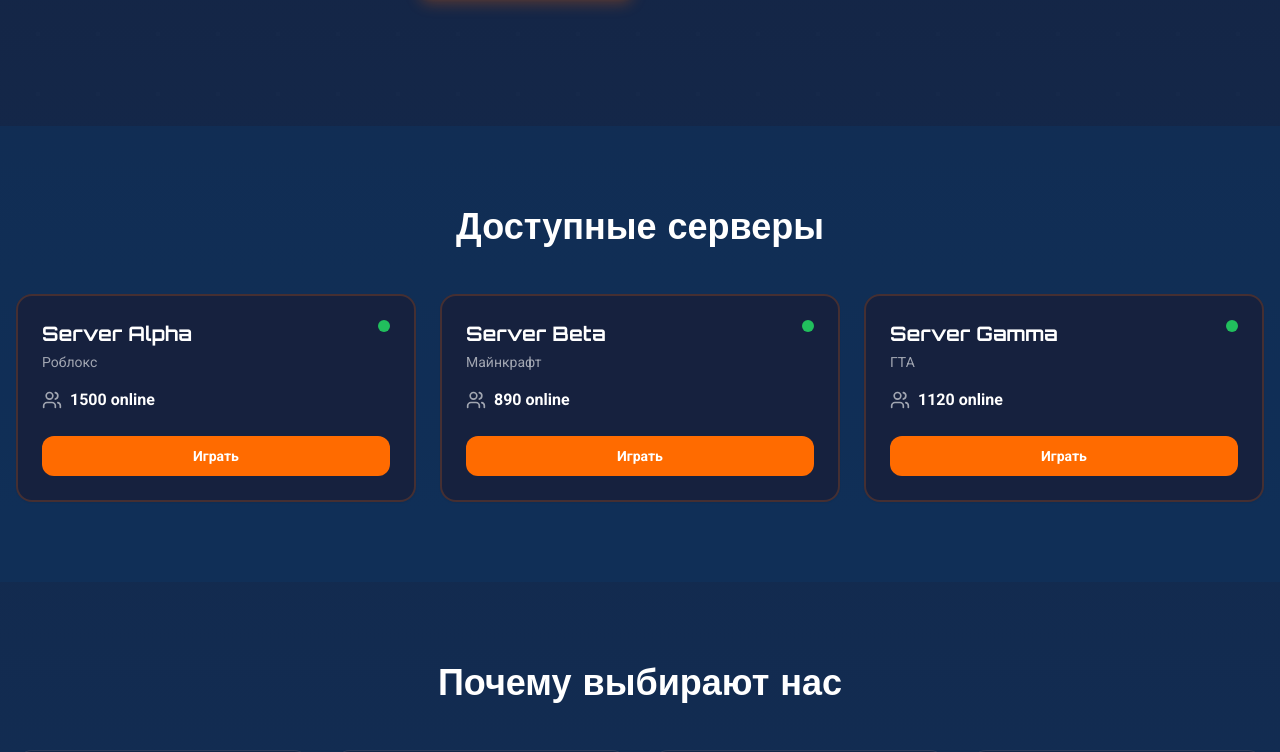
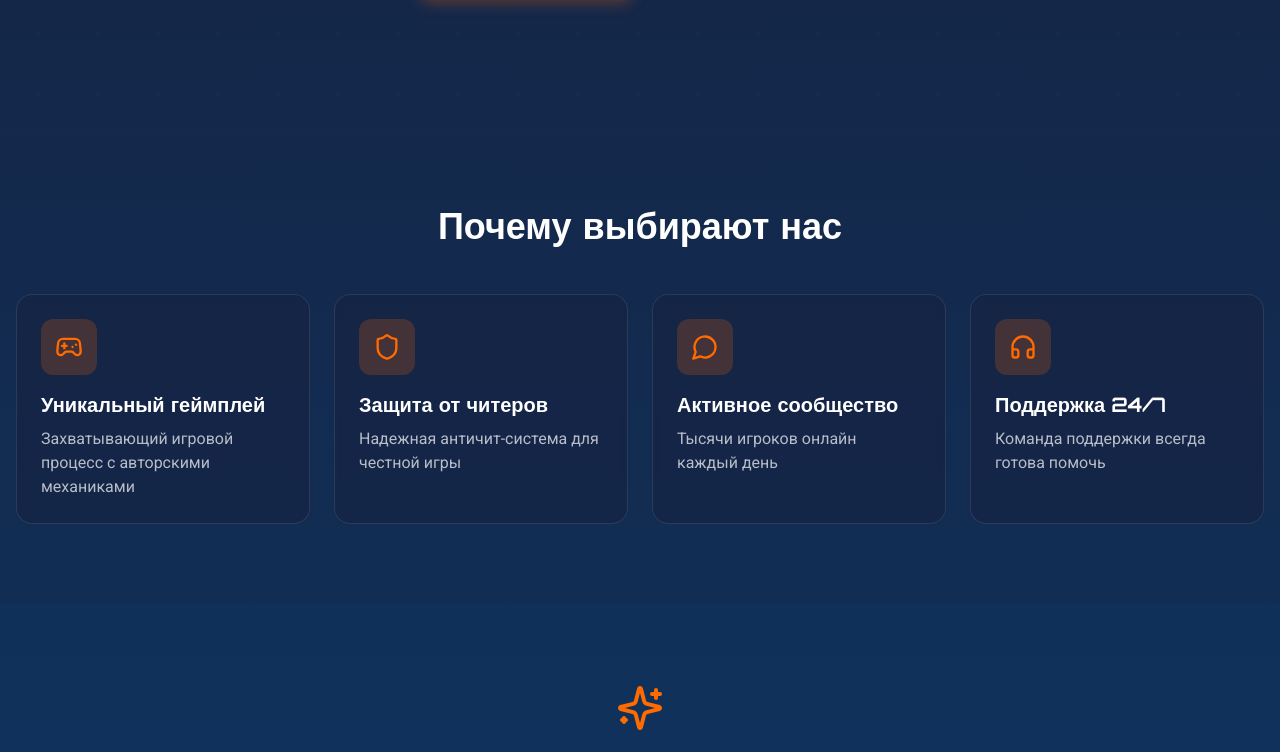
Before and after one commit to pr-poehali-dev/seberia-online-project, a React (Vite) app: page / in a window 1280 px wide. Shown: the part 603-1355 px from the top of the page. Built offline with nearby package versions, Linux system fonts and the light colour scheme.

Commit message:
Удаление серверов и вкладки

```diff
--- a/src/pages/Index.tsx
+++ b/src/pages/Index.tsx
@@ -1,14 +1,8 @@
 import { Button } from "@/components/ui/button";
-import { Card } from "@/components/ui/card";
 import { Badge } from "@/components/ui/badge";
 import Icon from "@/components/ui/icon";
 
 const Index = () => {
-  const servers = [
-    { name: "Server Alpha", online: 1500, map: "Роблокс" },
-    { name: "Server Beta", online: 890, map: "Майнкрафт" },
-    { name: "Server Gamma", online: 1120, map: "ГТА" },
-  ];
 
   const features = [
     {
@@ -97,38 +91,7 @@ const Index = () => {
         </div>
       </section>
 
-      <section id="play" className="py-20 bg-[#0F3460]/50">
-        <div className="container mx-auto px-4">
-          <h3 className="text-3xl md:text-4xl font-bold text-white text-center mb-12">
-            Доступные серверы
-          </h3>
-          <div className="grid md:grid-cols-3 gap-6">
-            {servers.map((server, index) => (
-              <Card
-                key={index}
-                className="bg-[#16213E] border-2 border-[#FF6B00]/20 hover:border-[#FF6B00]/60 transition-all duration-300 p-6 rounded-2xl hover:scale-105"
-              >
-                <div className="flex justify-between items-start mb-4">
-                  <div>
-                    <h4 className="text-xl font-bold text-white mb-1">{server.name}</h4>
-                    <p className="text-white/60 text-sm">{server.map}</p>
-                  </div>
-                  <div className="w-3 h-3 bg-green-500 rounded-full animate-pulse"></div>
-                </div>
-                <div className="flex items-center justify-between mb-6">
-                  <div className="flex items-center gap-2">
-                    <Icon name="Users" size={20} className="text-white/60" />
-                    <span className="text-white font-semibold">{server.online} online</span>
-                  </div>
-                </div>
-                <Button className="w-full bg-[#FF6B00] hover:bg-[#FF6B00]/90 text-white font-bold rounded-xl">
-                  Играть
-                </Button>
-              </Card>
-            ))}
-          </div>
-        </div>
-      </section>
+
 
       <section className="py-20">
         <div className="container mx-auto px-4">
```
